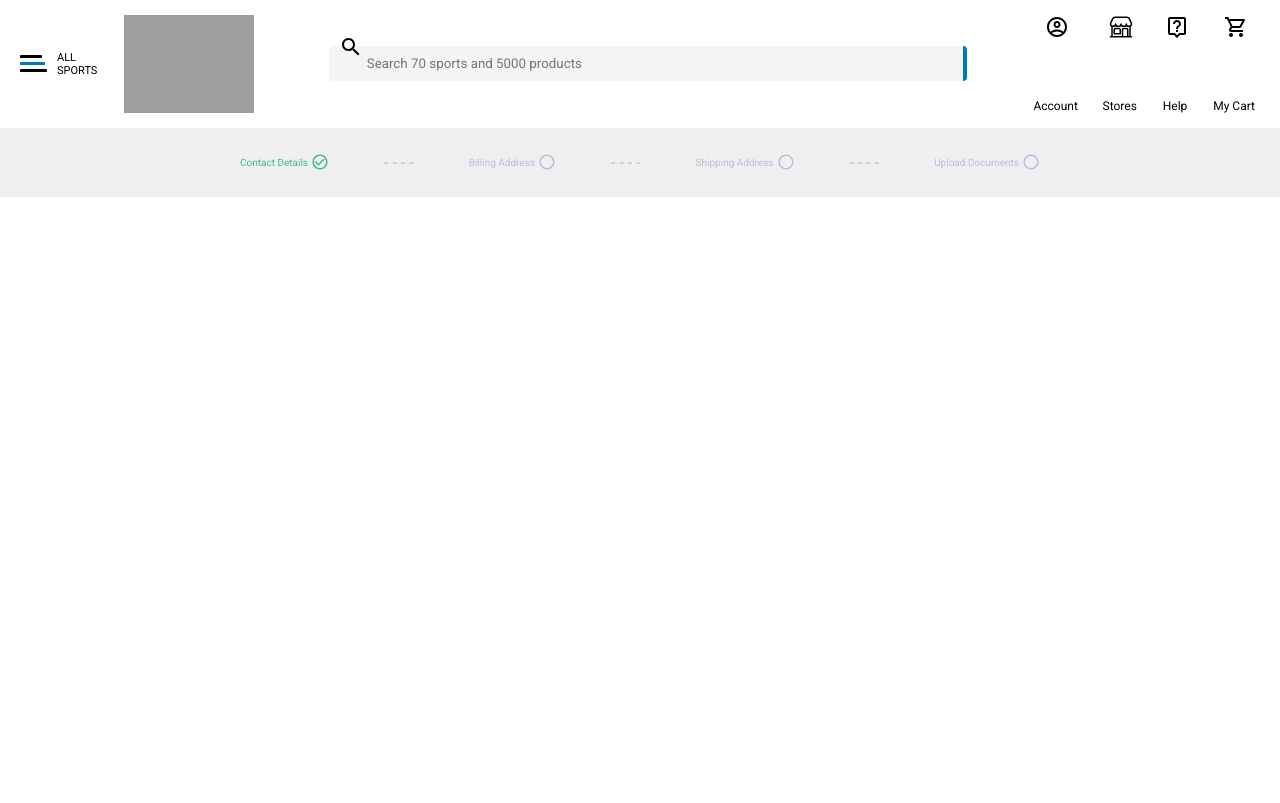
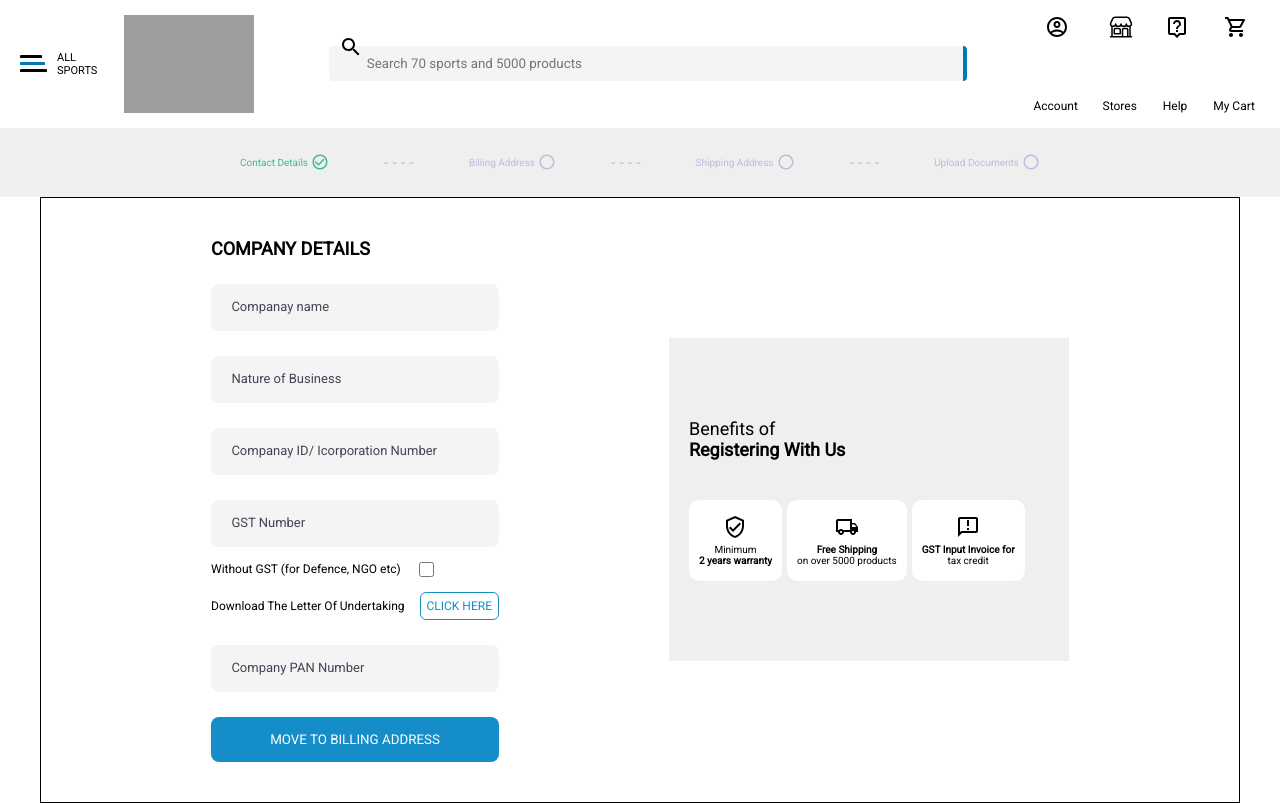
Before and after one commit to Mdakhib/dechathlon-b2b, a React (Create React App) app: page / in a window 1280 px wide. Built offline with nearby package versions, Linux system fonts and the light colour scheme; grey boxes are pictures that could not be loaded.

Commit message:
sections created and added

```diff
--- a/src/App.css
+++ b/src/App.css
@@ -1,4 +1,6 @@
-* {
+*,
+*::before,
+*::after {
     padding: 0;
     margin: 0;
     box-sizing: border-box;
--- /dev/null
+++ b/src/components/BenifitsContainer/BenifitsCard.js
@@ -0,0 +1,41 @@
+import {
+  AnnouncementOutlined,
+  LocalShippingOutlined,
+  VerifiedUserOutlined,
+} from "@material-ui/icons";
+import React from "react";
+import "./benifits.css";
+
+const BenifitsCard = () => {
+  return (
+    <>
+      <div className="benifitsCardContainer">
+        <div className="benifirCardWrap">
+          <p className='benefitHeader'>
+            Benefits of <br />
+            <span>Registering With Us</span>
+          </p>
+          <div className="benefitCardIconContainer">
+            <div className="benefitCardIconWrap">
+              <VerifiedUserOutlined />
+              <p className="cardContent1">Minimum</p>
+              <p className="cardContent2">2 years warranty</p>
+            </div>{" "}
+            <div className="benefitCardIconWrap">
+              <LocalShippingOutlined />
+              <p className="cardContent2">Free Shipping</p>
+              <p className="cardContent1">on over 5000 products</p>
+            </div>{" "}
+            <div className="benefitCardIconWrap">
+              <AnnouncementOutlined />
+              <p className="cardContent2">GST Input Invoice for</p>
+              <p className="cardContent1">tax credit</p>
+            </div>{" "}
+          </div>
+        </div>
+      </div>
+    </>
+  );
+};
+
+export default BenifitsCard;
--- /dev/null
+++ b/src/components/BenifitsContainer/benifits.css
@@ -0,0 +1,54 @@
+.benifitsCardContainer {}
+
+.benifirCardWrap {
+    background: #efefef;
+    width: 400px;
+    padding: 80px 20px 80px 20px;
+
+
+}
+
+.benefitHeader {
+    font-size: 18px;
+    padding-bottom: 40px;
+}
+
+.benefitHeader span {
+    font-weight: 700;
+}
+
+.benefitCardIconContainer {
+    display: flex;
+
+}
+
+.benefitCardIconWrap {
+    padding: 15px 10px;
+    display: flex;
+    justify-content: center;
+    flex-direction: column;
+    align-items: center;
+    background: #ffffff;
+    margin-right: 5px;
+    border-radius: 10px;
+
+}
+
+.benefitCardIconWrap svg {
+    margin-bottom: 5px;
+}
+
+.cardContent1 {
+    font-size: 10px;
+}
+
+.cardContent2 {
+    font-size: 10px;
+    font-weight: 700;
+}
+
+@media screen and (max-width:768px) {
+    .benifitsCardContainer {
+        display: none;
+    }
+}
--- a/src/components/CheckedContainer/checkedContainer.css
+++ b/src/components/CheckedContainer/checkedContainer.css
@@ -47,7 +47,6 @@
 
 @media screen and (max-width:768px) {
     .deatilContainer {
-        border: 1px solid red;
         width: 100%;
         padding: 20px 15px;
     }
@@ -67,7 +66,6 @@
 
 @media screen and (max-width:480px) {
     .deatilContainer {
-        border: 1px solid red;
         width: 100%;
         padding: 15px 10px;
     }
--- /dev/null
+++ b/src/components/CompanyDetails/ComapnyCard.js
@@ -0,0 +1,62 @@
+/* eslint-disable jsx-a11y/anchor-is-valid */
+import React from "react";
+import { Link } from "react-router-dom";
+
+const ComapnyCard = () => {
+  return (
+    <>
+      <div className="cardInputContainer">
+        <h1>COMPANY DETAILS</h1>
+        <form>
+          <div class="floatingLabelGroup">
+            <div className="floatingLabelWrap">
+              <input type="text" autocomplete="off" autofocus required />
+              <label class="floatingLabel">Companay name</label>
+            </div>
+          </div>
+          <div class="floatingLabelGroup">
+            <div className="floatingLabelWrap">
+              <input type="text" autocomplete="off" autofocus required />
+              <label class="floatingLabel">Nature of Business</label>
+            </div>
+          </div>
+          <div class="floatingLabelGroup">
+            <div className="floatingLabelWrap">
+              <input type="text" autocomplete="off" autofocus required />
+              <label class="floatingLabel">
+                Companay ID/ Icorporation Number
+              </label>
+            </div>
+          </div>
+          <div class="floatingLabelGroup">
+            <div className="floatingLabelWrap">
+              <input type="text" autocomplete="off" autofocus required />
+              <label class="floatingLabel">GST Number</label>
+            </div>
+          </div>
+          <div className="gstWrap">
+            <p>Without GST (for Defence, NGO etc) </p>
+            <input type="checkbox" />
+          </div>
+          <div className="downloadWrap">
+            <p>Download the letter of undertaking</p>
+            <a href="#">CLICK HERE</a>
+          </div>
+          <div class="floatingLabelGroup">
+            <div className="floatingLabelWrap">
+              <input type="text" autocomplete="off" autofocus required />
+              <label class="floatingLabel">Company PAN Number</label>
+            </div>
+          </div>
+          <div className="cardBtnWrap">
+            <Link to="/billing">
+              <button type="submit">move to billing address</button>
+            </Link>
+          </div>
+        </form>
+      </div>
+    </>
+  );
+};
+
+export default ComapnyCard;
--- /dev/null
+++ b/src/components/CompanyDetails/CompanyDetail.js
@@ -0,0 +1,17 @@
+import React from "react";
+import BenifitsCard from "../BenifitsContainer/BenifitsCard";
+import ComapnyCard from "./ComapnyCard";
+import './comapanyDetail.css'
+
+const CompanyDetail = () => {
+  return (
+    <>
+      <div className="companyDetailContainer">
+        <ComapnyCard />
+        <BenifitsCard />
+      </div>
+    </>
+  );
+};
+
+export default CompanyDetail;
--- /dev/null
+++ b/src/components/CompanyDetails/comapanyDetail.css
@@ -0,0 +1,169 @@
+.companyDetailContainer {
+    display: flex;
+    justify-content: space-evenly;
+    flex-wrap: wrap;
+    border: 1px solid black;
+    width: 100%;
+    align-items: center;
+    max-width: 1200px;
+    border: 1px solid black;
+    margin: auto;
+}
+
+.cardInputContainer {
+    padding: 40px 0px 40px 0px;
+
+}
+
+.cardInputContainer h1 {
+    font-size: 18px;
+}
+
+.floatingLabelWrap {
+    padding: 25px 0 0 0;
+}
+
+
+.floatingLabelGroup {
+    position: relative;
+    /* width: 320px; */
+    width: 100%;
+}
+
+.floatingLabelGroup input {
+    width: 100%;
+    height: 100%;
+    border: 2px solid #e1e5ee;
+    border-radius: 0.5rem;
+    outline: none;
+    padding: 15px 20px;
+    background: none;
+    color: #424553;
+    background: #F4F4F4;
+    border: 1px solid #F4F4F4
+}
+
+
+.floatingLabelGroup input:hover {
+    border: 1px solid;
+    border-color: #158DC8;
+}
+
+
+.floatingLabelGroup input:focus {
+    border: 2px solid;
+    border-color: #158DC8;
+    background-color: #ffffff;
+}
+
+
+.floatingLabel {
+    font-size: 13px;
+    color: #424553;
+    position: absolute;
+    pointer-events: none;
+    top: 40px;
+    left: 14px;
+    cursor: text;
+    transition: top 200ms ease-in,
+        left 200ms ease-in,
+        font-size 200ms ease-in;
+    padding: 0 0.4rem;
+    background: #F4F4F4;
+
+}
+
+
+.floatingLabelGroup input:focus~.floatingLabel,
+.floatingLabelGroup input:not(:focus):valid~.floatingLabel {
+    top: 20px;
+    left: 14px;
+    font-size: 11px;
+    background-color: #ffffff;
+    color: #424553;
+}
+
+
+.gstWrap {
+    display: flex;
+    padding: 15px 0px 15px;
+}
+
+.gstWrap p {
+    font-size: 12px;
+    padding-right: 18px;
+}
+
+.gstWrap input {
+    width: 15px;
+    height: 15px;
+}
+
+.downloadWrap {
+    display: flex;
+    align-items: center;
+}
+
+.downloadWrap p {
+    font-size: 12px;
+    padding-right: 15px;
+    text-transform: capitalize;
+}
+
+.downloadWrap a {
+    border: 1px solid #158DC8;
+    background: none;
+    font-size: 12px;
+    color: #158DC8;
+    padding: 6px;
+    border-radius: 6px;
+}
+
+.cardBtnWrap {
+    width: 100%;
+    padding: 25px 0 0 0;
+}
+
+.cardBtnWrap button {
+    width: 100%;
+    text-transform: uppercase;
+    background: #158DC8;
+    color: #ffffff;
+    border-radius: 0.5rem;
+    border: none;
+    padding: 15px 20px;
+}
+
+@media screen and (max-width:768px) {
+    .companyDetailContainer {
+        justify-content: center;
+    }
+
+    .floatingLabelGroup {
+        width: 100%;
+    }
+
+    .cardInputContainer {
+        padding: 40px 15px 40px 15px;
+
+    }
+}
+
+@media screen and (max-width:480px) {
+    .floatingLabelWrap {
+        padding: 20px 0 0 0;
+    }
+
+    .downloadWrap p {
+        padding-right: 10px;
+    }
+
+    .gstWrap p {
+        font-size: 12px;
+        padding-right: 12px;
+    }
+
+    .cardBtnWrap {
+        padding: 20px 0 0 0;
+    }
+}
--- a/src/pages/CompanyDetails.js
+++ b/src/pages/CompanyDetails.js
@@ -1,11 +1,12 @@
 import React from 'react';
 import CompanyDetailContainer  from "../components/CheckedContainer/CompanyDetailContainer";
+import CompanyDetail from "../components/CompanyDetails/CompanyDetail";
 
 const CompanyDetails = () => {
   return (
     <>
-          <CompanyDetailContainer />
-
+      <CompanyDetailContainer />
+      <CompanyDetail />
     </>
   );
 };
```
Also changed, not shown: src/components/BillingCardDEtails/BillingCardContainer.js (added, +13 -0 lines), src/components/BillingCardDEtails/BillingCardDetails.js (added, +8 -0 lines), src/components/ShippingCardContainer/ShippingCardContainer.js (added), src/components/ShippingCardContainer/ShippingCardDetail.js (added).
